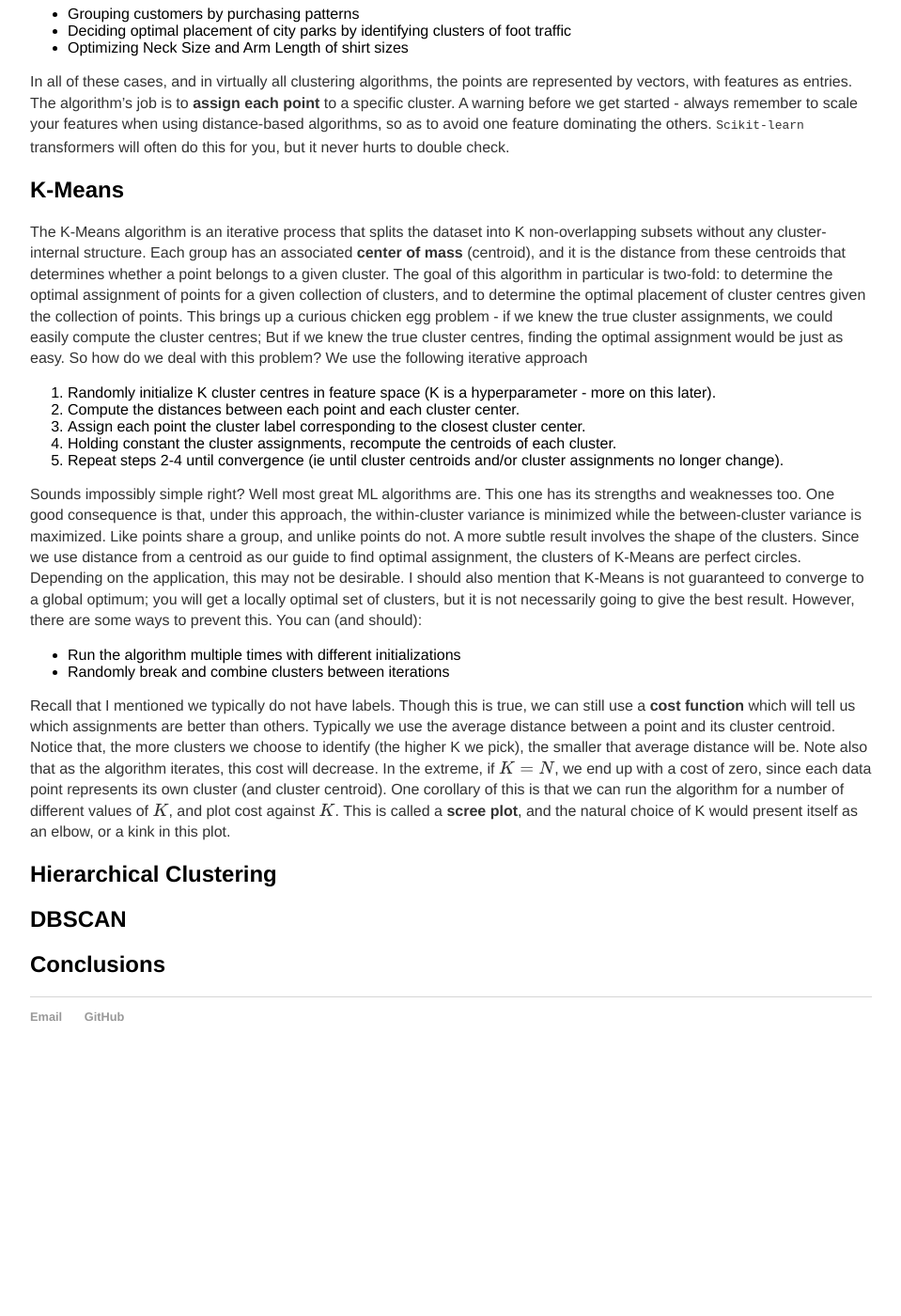
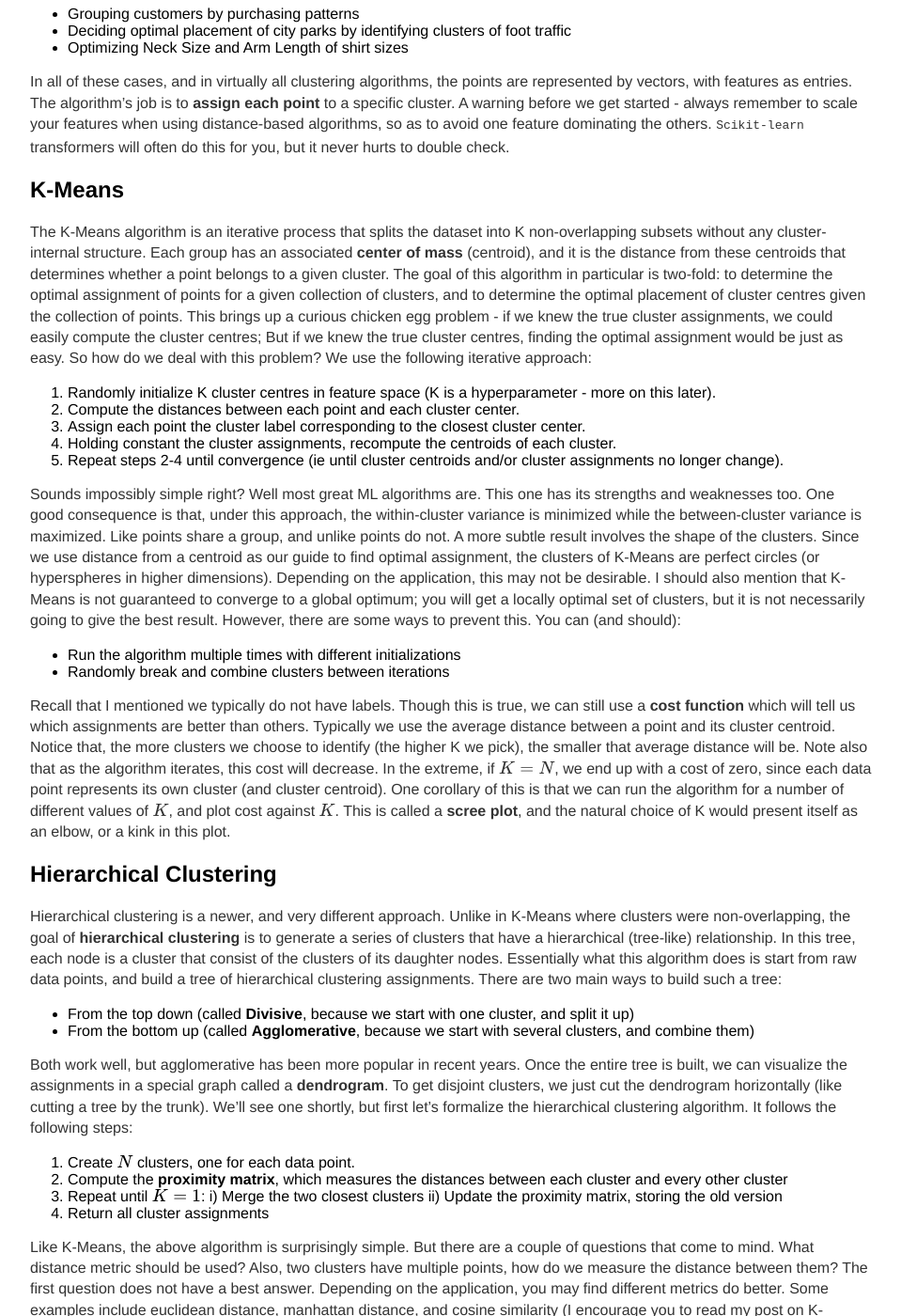
Before and after one commit to 12mre1/12mre1.github.io, a Jekyll site: the page built from _posts/2020-11-09-Some-Common-Clustering-Techniques.md, in a window 1280 px wide and 1400 px high, scrolled down 949 px. Shown: the whole window at 94% size, without its empty margins (160-1119 px from the left). Built offline with Jekyll 4.4.1, drawn with Linux system fonts in a browser that asks for light colours; formulas are drawn with MathJax 3; before the commit the page ends 2098 px from its top, so only the background shows below that; some of the changed text lies outside the part shown.

Commit message:
update clustering post

```diff
--- a/_posts/2020-11-09-Some-Common-Clustering-Techniques.md
+++ b/_posts/2020-11-09-Some-Common-Clustering-Techniques.md
@@ -32,7 +32,7 @@ In all of these cases, and in virtually all clustering algorithms, the points ar
 
 ## K-Means
 
-The K-Means algorithm is an iterative process that splits the dataset into K non-overlapping subsets without any cluster-internal structure. Each group has an associated __center of mass__ (centroid), and it is the distance from these centroids that determines whether a point belongs to a given cluster. The goal of this algorithm in particular is two-fold: to determine the optimal assignment of points for a given collection of clusters, and to determine the optimal placement of cluster centres given the collection of points. This brings up a curious chicken egg problem - if we knew the true cluster assignments, we could easily compute the cluster centres; But if we knew the true cluster centres, finding the optimal assignment would be just as easy. So how do we deal with this problem? We use the following iterative approach
+The K-Means algorithm is an iterative process that splits the dataset into K non-overlapping subsets without any cluster-internal structure. Each group has an associated __center of mass__ (centroid), and it is the distance from these centroids that determines whether a point belongs to a given cluster. The goal of this algorithm in particular is two-fold: to determine the optimal assignment of points for a given collection of clusters, and to determine the optimal placement of cluster centres given the collection of points. This brings up a curious chicken egg problem - if we knew the true cluster assignments, we could easily compute the cluster centres; But if we knew the true cluster centres, finding the optimal assignment would be just as easy. So how do we deal with this problem? We use the following iterative approach:
 
 1. Randomly initialize K cluster centres in feature space (K is a hyperparameter - more on this later).
 2. Compute the distances between each point and each cluster center.
@@ -40,7 +40,7 @@ The K-Means algorithm is an iterative process that splits the dataset into K non
 4. Holding constant the cluster assignments, recompute the centroids of each cluster.
 5. Repeat steps 2-4 until convergence (ie until cluster centroids and/or cluster assignments no longer change).
 
-Sounds impossibly simple right? Well most great ML algorithms are. This one has its strengths and weaknesses too. One good consequence is that, under this approach, the within-cluster variance is minimized while the between-cluster variance is maximized. Like points share a group, and unlike points do not. A more subtle result involves the shape of the clusters. Since we use distance from a centroid as our guide to find optimal assignment, the clusters of K-Means are perfect circles. Depending on the application, this may not be desirable. I should also mention that K-Means is not guaranteed to converge to a global optimum; you will get a locally optimal set of clusters, but it is not necessarily going to give the best result. However, there are some ways to prevent this. You can (and should):
+Sounds impossibly simple right? Well most great ML algorithms are. This one has its strengths and weaknesses too. One good consequence is that, under this approach, the within-cluster variance is minimized while the between-cluster variance is maximized. Like points share a group, and unlike points do not. A more subtle result involves the shape of the clusters. Since we use distance from a centroid as our guide to find optimal assignment, the clusters of K-Means are perfect circles (or hyperspheres in higher dimensions). Depending on the application, this may not be desirable. I should also mention that K-Means is not guaranteed to converge to a global optimum; you will get a locally optimal set of clusters, but it is not necessarily going to give the best result. However, there are some ways to prevent this. You can (and should):
 
 - Run the algorithm multiple times with different initializations
 - Randomly break and combine clusters between iterations
@@ -49,6 +49,27 @@ Recall that I mentioned we typically do not have labels. Though this is true, we
 
 ## Hierarchical Clustering
 
+Hierarchical clustering is a newer, and very different approach. Unlike in K-Means where clusters were non-overlapping, the goal of __hierarchical clustering__ is to generate a series of clusters that have a hierarchical (tree-like) relationship. In this tree, each node is a cluster that consist of the clusters of its daughter nodes. Essentially what this algorithm does is start from raw data points, and build a tree of hierarchical clustering assignments. There are two main ways to build such a tree:
+
+- From the top down (called __Divisive__, because we start with one cluster, and split it up)
+- From the bottom up (called __Agglomerative__, because we start with several clusters, and combine them)
+
+Both work well, but agglomerative has been more popular in recent years. Once the entire tree is built, we can visualize the assignments in a special graph called a __dendrogram__. To get disjoint clusters, we just cut the dendrogram horizontally (like cutting a tree by the trunk). We'll see one shortly, but first let's formalize the hierarchical clustering algorithm. It follows the following steps:
+
+1. Create \\( N \\) clusters, one for each data point.
+2. Compute the __proximity matrix__, which measures the distances between each cluster and every other cluster
+3. Repeat until \\( K = 1\\):
+    i) Merge the two closest clusters
+    ii) Update the proximity matrix, storing the old version
+4. Return all cluster assignments
+
+Like K-Means, the above algorithm is surprisingly simple. But there are a couple of questions that come to mind. What distance metric should be used? Also, two clusters have multiple points, how do we measure the distance between them? The first question does not have a best answer. Depending on the application, you may find different metrics do better. Some examples include euclidean distance, manhattan distance, and cosine similarity (I encourage you to read my post on K-Nearest Neighbors to see more information on such metrics). However the second question has garnered a number of different approaches, and it too does not have one best answer. There are several ways of computing distances between multipoint clusters, such as:
+
+- __Single Linkage Clustering__: Uses the minimum point-to-point distance between clusters.
+- __Complete Linkage Clustering__: Uses the maximum point-to-point distance between clusters.
+- __Average Linkage Clustering__: Uses the average point-to-point distance between clusters.
+- __Centroid Linkage Clustering__: Uses the distance between cluster centroids.
+
 ## DBSCAN
 
 ## Conclusions
```
